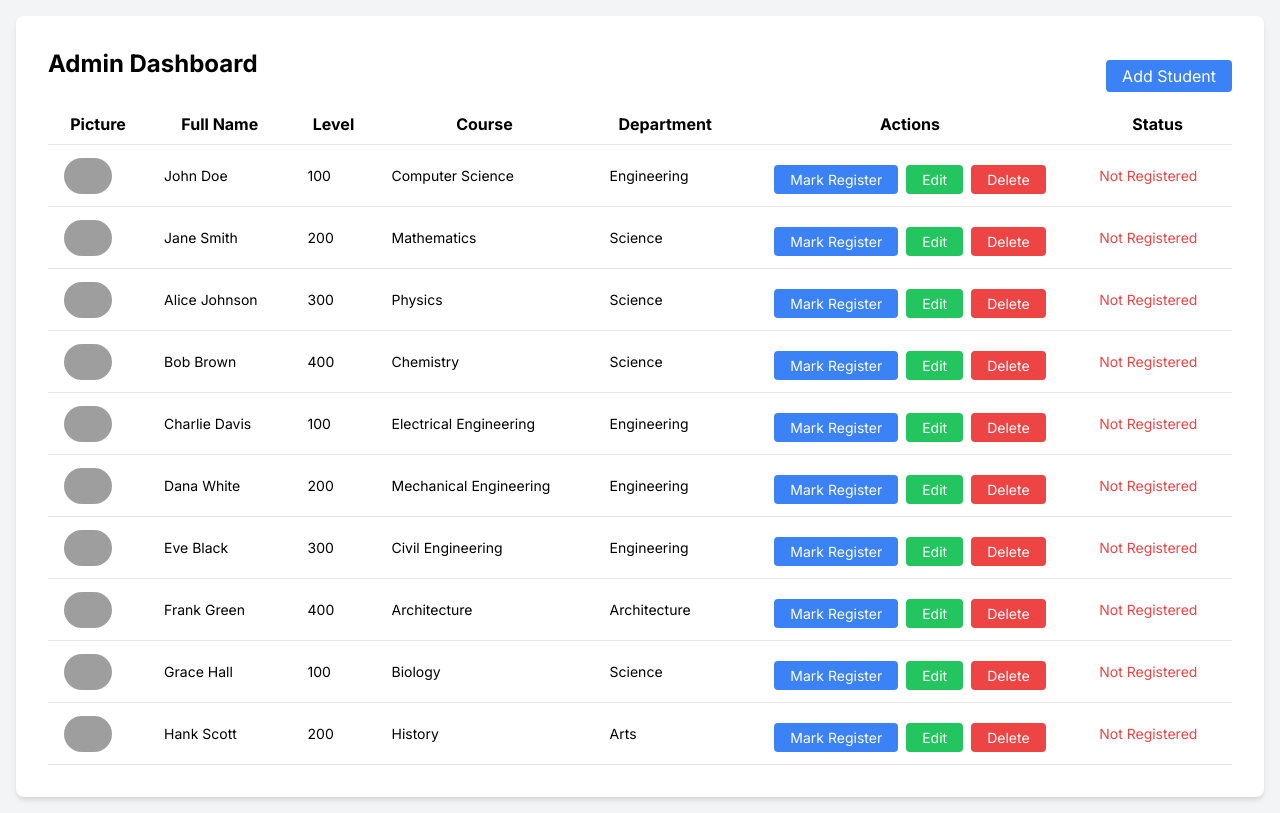
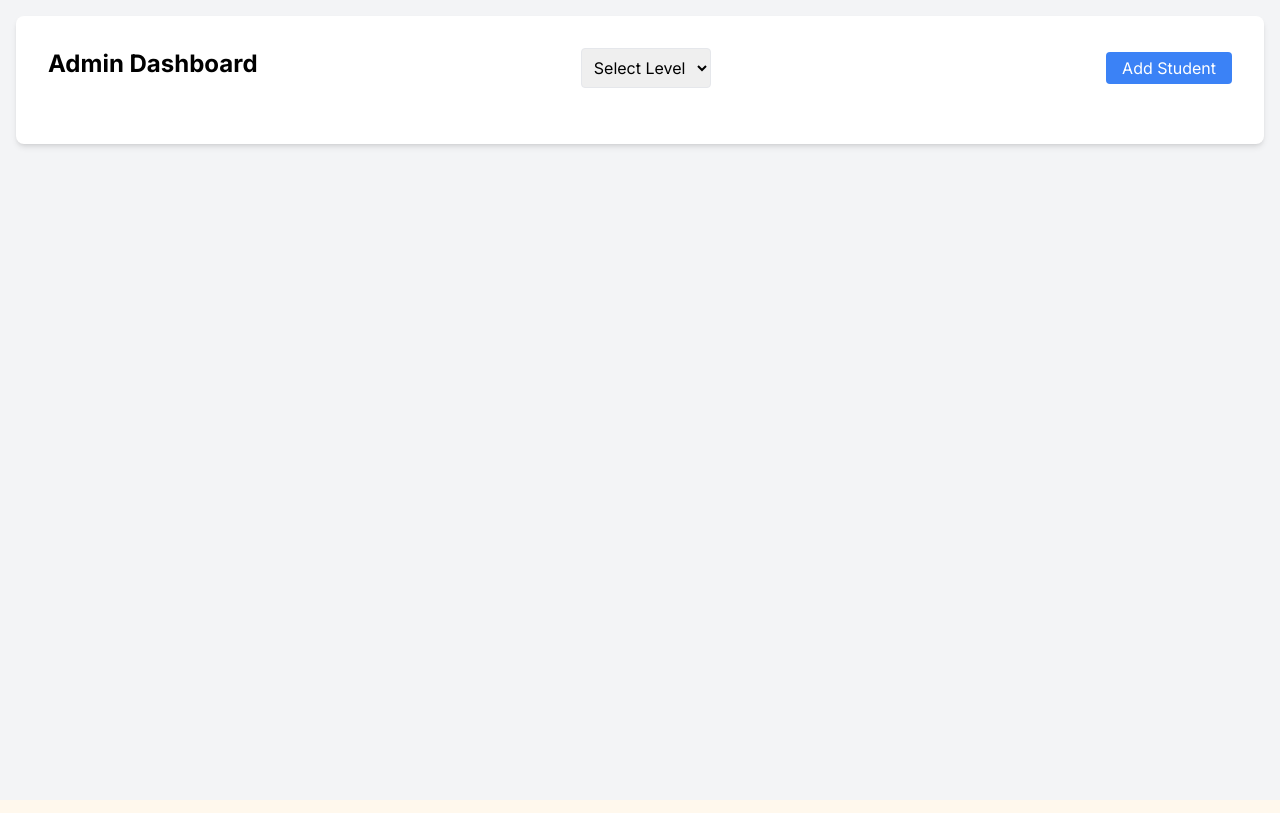
Before and after one commit to oluwaseyi9325/class_attendace, a Next.js app: page /dashboard in a window 1280 px wide. Built offline with nearby package versions, Linux system fonts and the light colour scheme; sample sign-in values are in the browser's storage; grey boxes are pictures that could not be loaded.

Commit message:
Added new feature to the code

```diff
--- a/src/app/(routes)/dashboard/page.tsx
+++ b/src/app/(routes)/dashboard/page.tsx
@@ -20,7 +20,7 @@ function DashboardPage() {
     fullname: string;
     level: string;
     course: string;
-    dept: string;
+    lecturer: string;
   };
 
   const [attendance, setAttendance] = useState<Attendance>({});
@@ -28,6 +28,7 @@ function DashboardPage() {
   const [isModalOpen, setIsModalOpen] = useState(false);
   const [isEditModalOpen, setIsEditModalOpen] = useState(false);
   const [currentStudent, setCurrentStudent] = useState<Student | null>(null);
+  const [selectedLevel, setSelectedLevel] = useState<string>("");
   const router = useRouter();
 
   useEffect(() => {
@@ -103,7 +104,6 @@ function DashboardPage() {
     setIsEditModalOpen(false);
   };
 
-
   const addNewStudent = (newStudent: Student) => {
     const updatedStudents = [...students, newStudent];
     setStudents(updatedStudents);
@@ -152,13 +152,36 @@ function DashboardPage() {
     });
   };
 
+  const handleLevelChange = (e: React.ChangeEvent<HTMLSelectElement>) => {
+    setSelectedLevel(e.target.value);
+  };
+
+  const filteredStudents = students.filter(
+    (student) => student.level === selectedLevel
+  );
+
   return (
     <div className="min-h-screen bg-gray-100 p-4">
       <div className="max-w-7xl mx-auto bg-white p-4 sm:p-8 rounded-lg shadow-md">
-        <div className="flex  justify-between">
-          <h1 className="text-xl sm:text-2xl font-bold mb-4 sm:mb-6">
+        <div className="flex flex-col md:flex-row justify-between mb-4 sm:mb-6">
+          <h1 className="text-xl sm:text-2xl font-bold ">
             Admin Dashboard
           </h1>
+          <div className="flex justify-between mt-3 md:mt-0 w-full md:w-[55%] my-auto ">
+          <select
+            value={selectedLevel}
+            onChange={handleLevelChange}
+            className="border p-2 rounded my-auto"
+          >
+            <option value="">Select Level</option>
+            {Array.from(new Set(students.map((student) => student.level))).map(
+              (level) => (
+                <option key={level} value={level}>
+                  {level}
+                </option>
+              )
+            )}
+          </select>
           <button
             onClick={() => setIsModalOpen(true)}
             className="bg-blue-500 text-white px-2 sm:px-4 py-1 rounded hover:bg-blue-700 transition duration-200 my-auto"
@@ -167,7 +190,10 @@ function DashboardPage() {
           </button>
           </div>
 
-        <div className="overflow-x-auto">
+        </div>
+
+        {selectedLevel && (
+          <div className="overflow-x-auto mt-4">
             <table className="min-w-full bg-white">
               <thead>
                 <tr className="border-b">
@@ -181,7 +207,7 @@ function DashboardPage() {
                 </tr>
               </thead>
               <tbody>
-              {students.map((student) => (
+                {filteredStudents.map((student) => (
                   <tr
                     key={student.id}
                     className="border-b text-[12px] md:text-[14px]"
@@ -198,7 +224,7 @@ function DashboardPage() {
                     <td className="py-2 px-2 sm:px-4">{student.fullname}</td>
                     <td className="py-2 px-2 sm:px-4">{student.level}</td>
                     <td className="py-2 px-2 sm:px-4">{student.course}</td>
-                  <td className="py-2 px-2 sm:px-4">{student.dept}</td>
+                    <td className="py-2 px-2 sm:px-4">{student.lecturer}</td>
                     <td className="py-3 px-2 sm:px-4 flex space-x-2 justify-center items-center mt-[8px]">
                       {attendance[student.id] ? (
                         <button
@@ -231,32 +257,31 @@ function DashboardPage() {
                       </button>
                     </td>
                     <td className="py-2 px-2 sm:px-4">
-                    {attendance[student.id] ? (
-                      <span className="text-green-500">
-                        Registered on {attendance[student.id]}
-                      </span>
-                    ) : (
-                      <span className="text-red-500">Not Registered</span>
-                    )}
+                      {attendance[student.id] ? "Present" : "Absent"}
                     </td>
                   </tr>
                 ))}
               </tbody>
             </table>
           </div>
+        )}
       </div>
 
+      {isModalOpen && (
+        <AddStudentModal
+          isOpen={isModalOpen}
+          onRequestClose={() => setIsModalOpen(false)}
+          onSave={addNewStudent}
+        />
+      )}
+      {isEditModalOpen && currentStudent && (
         <EditModal
           isOpen={isEditModalOpen}
           onRequestClose={() => setIsEditModalOpen(false)}
           student={currentStudent}
           onSave={saveEditedStudent}
         />
-      <AddStudentModal
-        isOpen={isModalOpen}
-        onRequestClose={() => setIsModalOpen(false)}
-        onSave={addNewStudent}
-      />
+      )}
     </div>
   );
 }
--- a/src/components/AddStudentModal.tsx
+++ b/src/components/AddStudentModal.tsx
@@ -10,7 +10,7 @@ type Student = {
   fullname: string;
   level: string;
   course: string;
-  dept: string;
+  lecturer: string;
 };
 
 type AddStudentModalProps = {
@@ -29,7 +29,7 @@ const AddStudentModal: React.FC<AddStudentModalProps> = ({
     fullname: "",
     level: "",
     course: "",
-    dept: "",
+    lecturer: "",
     picture: "",
   });
 
@@ -90,11 +90,11 @@ const AddStudentModal: React.FC<AddStudentModalProps> = ({
           />
         </label>
         <label className="block mb-2">
-          Department:
+        Lecturer:
           <input
             type="text"
-            name="dept"
-            value={newStudentData.dept}
+            name="lecturer"
+            value={newStudentData.lecturer}
             onChange={handleInputChange}
             className="border rounded py-2 px-3 w-full"
           />
--- a/src/components/EditModal.tsx
+++ b/src/components/EditModal.tsx
@@ -7,7 +7,7 @@ type Student = {
   fullname: string;
   level: string;
   course: string;
-  dept: string;
+  lecturer: string;
 };
 
 type EditModalProps = {
@@ -89,11 +89,11 @@ const EditModal: React.FC<EditModalProps> = ({
             />
           </label>
           <label className="block mb-2">
-            Department:
+            Lecturer:
             <input
               type="text"
-              name="dept"
-              value={editStudentData.dept}
+              name="lecturer"
+              value={editStudentData.lecturer}
               onChange={handleEditChange}
               className="border rounded py-2 px-3 w-full"
             />
--- a/src/utils/data.ts
+++ b/src/utils/data.ts
@@ -3,89 +3,89 @@ type Student = {
     fullname: string;
     level: string;
     course: string;
-    dept: string;
+    lecturer: string;
     picture: string;
   };
 
  export const students: Student[] = [
-  {
+   {
     id: 1,
     fullname: "John Doe",
-    level: "100",
+    level: "400",
     course: "Computer Science",
-    dept: "Engineering",
+    lecturer: "Mr Lecturer",
     picture: "https://randomuser.me/api/portraits/men/1.jpg",
   },
   {
     id: 2,
     fullname: "Jane Smith",
-    level: "200",
-    course: "Mathematics",
-    dept: "Science",
+    level: "400",
+    course: "Computer Science",
+    lecturer: "Mr Lecturer",
     picture: "https://randomuser.me/api/portraits/women/2.jpg",
   },
   {
     id: 3,
     fullname: "Alice Johnson",
-    level: "300",
-    course: "Physics",
-    dept: "Science",
+    level: "400",
+    course: "Computer Science",
+    lecturer: "Mr Lecturer",
     picture: "https://randomuser.me/api/portraits/women/3.jpg",
   },
   {
     id: 4,
     fullname: "Bob Brown",
     level: "400",
-    course: "Chemistry",
-    dept: "Science",
+    course: "Computer Science",
+    lecturer: "Mr Lecturer",
     picture: "https://randomuser.me/api/portraits/men/4.jpg",
   },
   {
     id: 5,
     fullname: "Charlie Davis",
-    level: "100",
-    course: "Electrical Engineering",
-    dept: "Engineering",
+    level: "400",
+    course: "Computer Science",
+    lecturer: "Mr Lecturer",
     picture: "https://randomuser.me/api/portraits/men/5.jpg",
   },
   {
     id: 6,
     fullname: "Dana White",
-    level: "200",
-    course: "Mechanical Engineering",
-    dept: "Engineering",
+    level: "400",
+    course: "Computer Science",
+    lecturer: "Engineering",
     picture: "https://randomuser.me/api/portraits/women/6.jpg",
   },
   {
     id: 7,
     fullname: "Eve Black",
-    level: "300",
-    course: "Civil Engineering",
-    dept: "Engineering",
+    level: "400",
+    course: "Computer Science",
+    lecturer: "Mr Lecturer",
     picture: "https://randomuser.me/api/portraits/women/7.jpg",
   },
   {
     id: 8,
     fullname: "Frank Green",
     level: "400",
-    course: "Architecture",
-    dept: "Architecture",
+    course: "Computer Science",
+    lecturer: "Mr Lecturer",
     picture: "https://randomuser.me/api/portraits/men/8.jpg",
   },
   {
     id: 9,
     fullname: "Grace Hall",
-    level: "100",
-    course: "Biology",
-    dept: "Science",
+    level: "400",
+    course: "Computer Science",
+    lecturer: "Mr Lecturer",
     picture: "https://randomuser.me/api/portraits/women/9.jpg",
   },
   {
     id: 10,
     fullname: "Hank Scott",
-    level: "200",
-    course: "History",
-    dept: "Arts",
+    level: "400",
+    course: "Computer Science",
+    lecturer: "Mr Lecturer",
     picture: "https://randomuser.me/api/portraits/men/10.jpg",
   },
   ];
```
Lines whose indentation alone changed are shown as unchanged.
